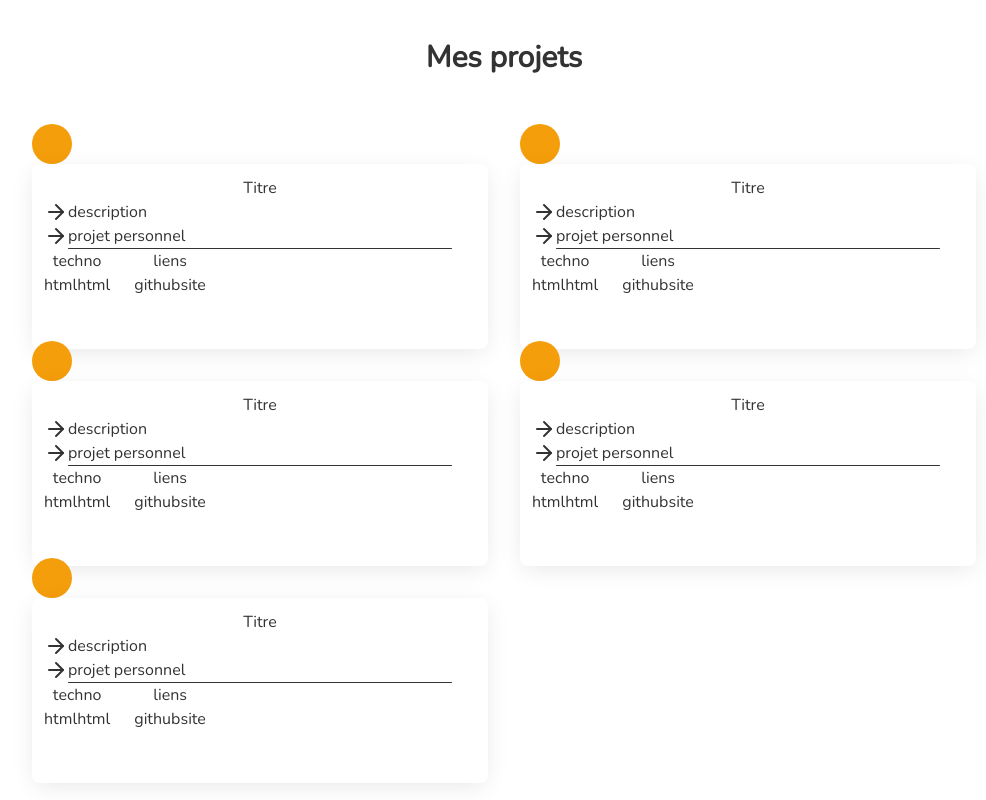
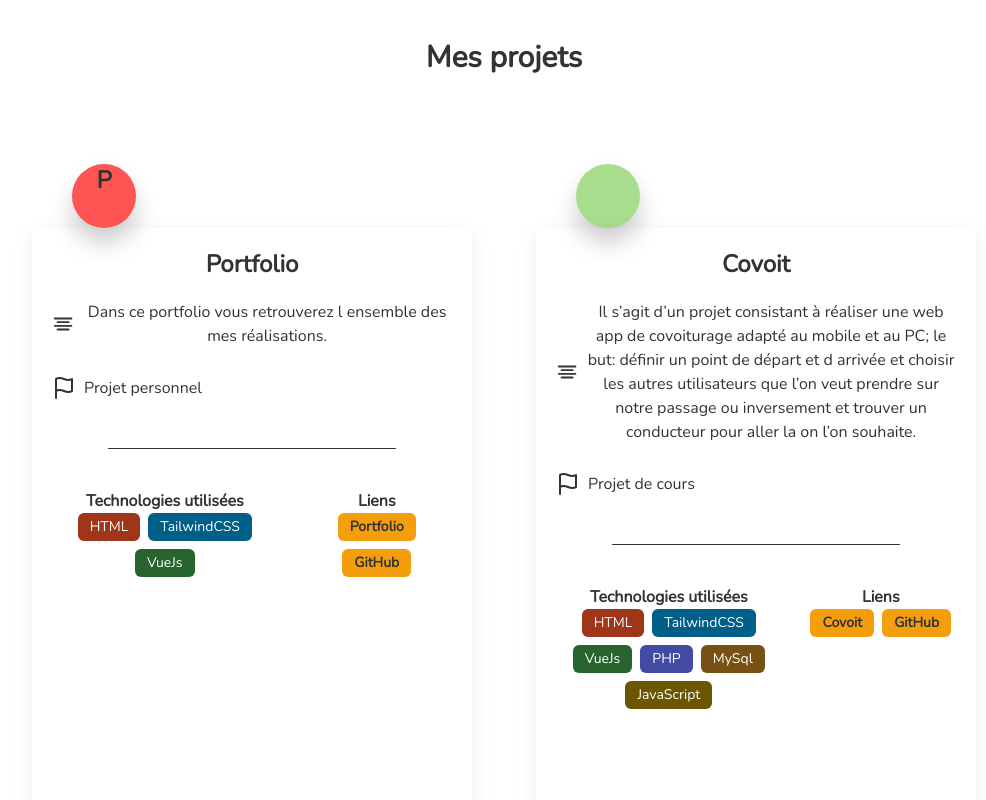
Before and after one commit to Tristan-Boudra/Portfolio, a Vue app: page / in a window 1280 px wide. Shown: the part 1320-2120 px from the top of the page, without its empty margins (136-1122 px from the left). Built offline with nearby package versions, Linux system fonts and the light colour scheme.

Commit message:
card projet

```diff
--- a/src/components/Projects.vue
+++ b/src/components/Projects.vue
@@ -17,33 +17,37 @@
       </div>
     </section>
   </div> -->
-    <div class="w-10 h-10 rounded-full bg-amber-500"></div>
-    <div class="rounded-lg shadow-[0_5px_25px_-3px_rgba(0,0,0,0.1)] h-full max-w-screen-lg mx-auto p-3">
+    <div class="w-16 h-16 rounded-full ml-10 shadow-[0_15px_25px_0px_rgba(0,0,0,0.2)] top-5" :style="'background-color: #' + data.color">
+      <div class="h-auto mt-10">
+        <p class="font-bold text-2xl">{{ data.initiale }}</p>
+      </div>
+    </div>
+    <div class="rounded-lg shadow-[0_5px_25px_-3px_rgba(0,0,0,0.1)] h-full max-w-screen-lg mx-auto p-5">
       <div class="flex flex-col">
-        <h3>Titre</h3>
-        <div class="flex flex-row">
-          <i data-feather="arrow-right" class="stroke-[#333333] hover:stroke-amber-500"></i>
-          <p>description</p>
+        <h3 class="font-bold ml-0 text-2xl">{{ data.name }}</h3>
+        <div class="flex flex-row gap-2">
+          <i data-feather="align-center" class="stroke-[#333333] hover:stroke-amber-500 my-auto"></i>
+          <p class="my-5 w-full">{{ data.description }}</p>
         </div>
-        <div class="flex flex-row">
-          <i data-feather="arrow-right" class="stroke-[#333333] hover:stroke-amber-500"></i>
-          <p>projet personnel</p>
+        <div class="flex flex-row gap-2">
+          <i data-feather="flag" class="stroke-[#333333] hover:stroke-amber-500 my-auto"></i>
+          <p class="my-2">{{ data.context }}</p>
         </div>
       </div>
-      <div class="mx-auto w-96 h-px bg-[#333333] rounded-lg"></div>
-      <div class="flex flex-row gap-6">
-        <div>
-          <p>techno</p>
-          <ul class="flex flex-row">
-            <li>html</li>
-            <li>html</li>
+      <div class="py-10">
+        <div class="mx-auto w-72 h-px bg-[#333333] rounded-lg"></div>
+      </div>
+      <div class="flex flex-row gap-6 mx-auto justify-around">
+        <div class="w-3/5">
+          <p class="font-semibold">Technologies utilisées</p>
+          <ul class="flex gap-2 flex-wrap mx-auto justify-center mb-3 w-auto">
+            <li class="py-1 px-3 text-white text-sm rounded-md transition duration-500 hover:scale-110 w-auto p-2" v-for="tech in data.techno" v-bind:key="tech" :style="'background-color: #' + tech.color">{{ tech.name }}</li>
           </ul>
         </div>
-        <div>
-          <p>liens</p>
-          <ul class="flex flex-row">
-            <li>github</li>
-            <li>site</li>
+        <div class="w-2/5">
+          <p class="font-semibold">Liens</p>
+          <ul class="flex gap-2 flex-wrap mx-auto justify-center mb-3 w-auto">
+            <li class="py-1 px-3 text-[#333333] bg-amber-500 font-bold text-sm rounded-md transition duration-500 hover:scale-110 w-auto p-2" v-for="allLink in data.links" v-bind:key="allLink"><a :href="allLink.link">{{ allLink.linkName }}</a></li>
           </ul>
         </div>
       </div>
--- a/src/store/index.js
+++ b/src/store/index.js
@@ -120,6 +120,8 @@ export default createStore({
         img: 'home',
         description: 'Dans ce portfolio vous retrouverez l ensemble des mes réalisations.',
         context: 'Projet personnel',
+        color: 'FF5655',
+        initiale: 'P',
         techno: [
           {
             name: 'HTML',
@@ -151,6 +153,7 @@ export default createStore({
         img: 'covoit',
         description: 'Il s’agit d’un projet consistant à réaliser une web app de covoiturage adapté au mobile et au PC; le but: définir un point de départ et d arrivée et choisir les autres utilisateurs que l’on veut prendre sur notre passage ou inversement et trouver un conducteur pour aller la on l’on souhaite.',
         context: 'Projet de cours',
+        color: 'A9DD8E',
         techno: [
           {
             name: 'HTML',
@@ -194,6 +197,7 @@ export default createStore({
         img: 'CovoitAdmin',
         description: 'Il s’agit d’un projet consistant à réaliser une application en C# avec l’aide de WPF, permettant de changer toutes les informations de mon application Covoit.',
         context: 'Projet de cours',
+        color: '30A4A7',
         techno: [
           {
             name: 'C#',
@@ -217,6 +221,7 @@ export default createStore({
         img: 'kathekon',
         description: 'L entreprise Kathekon est spécialiser dans le conseil en RSE (Responsabilité Societale de l entreprise). De ce faite, le site est en adéquation avec les valeurs que veulent faire véhiculer les responsables de Kathekon.',
         context: 'Projet profesionnel',
+        color: 'F0CF50',
         techno: [
           {
             name: 'Oxygen',
@@ -244,6 +249,7 @@ export default createStore({
         img: 'vmAutomation',
         description: 'Le projet VM-Automation doit répondre aux différentes exigences du client notamment que le site web doit être représentatif de son activité industriel',
         context: 'Projet Profesionnel',
+        color: '7083BA',
         techno: [
           {
             name: 'Oxygen',
--- a/src/views/Home.vue
+++ b/src/views/Home.vue
@@ -57,7 +57,7 @@
     <section id="projects" class="max-w-screen-lg mx-auto bg-white">
       <div class="max-w-screen-lg mx-auto px-10 py-16 mt-20 grid gap-12 text-[#333333]">
         <h2 class="text-3xl font-bold text-center mx-auto">Mes projets</h2>
-        <div class="grid md:grid-cols-2 gap-8">
+        <div class="grid md:grid-cols-2 gap-16">
           <div v-for="row in Projects" v-bind:key="row">
             <Projects :data="row"/>
           </div>
```
Also changed, not shown: .eslintrc.js.
